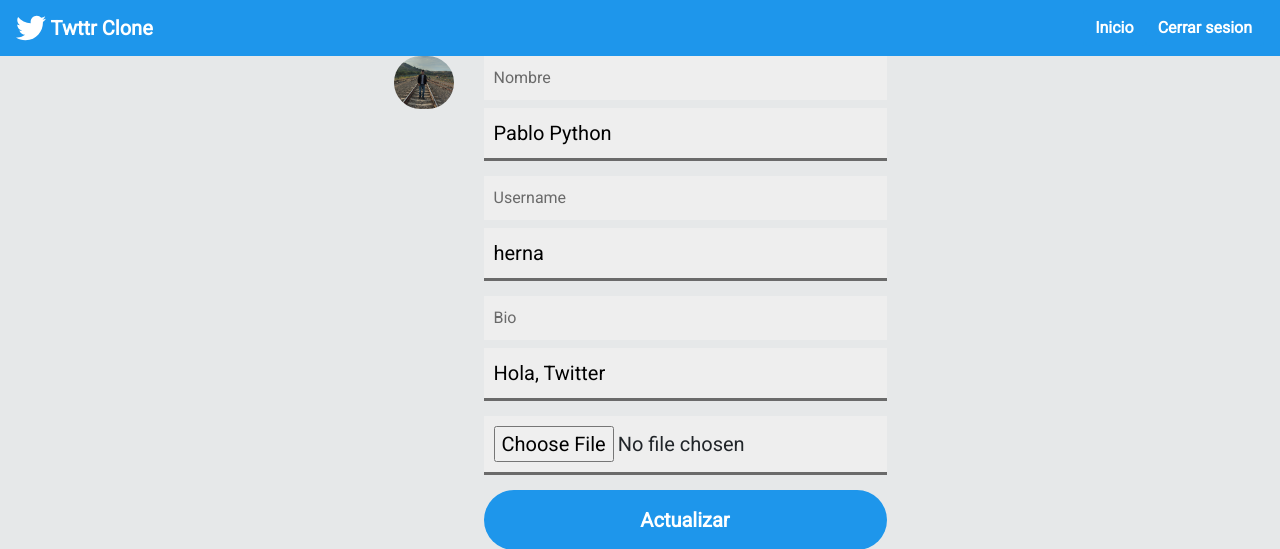
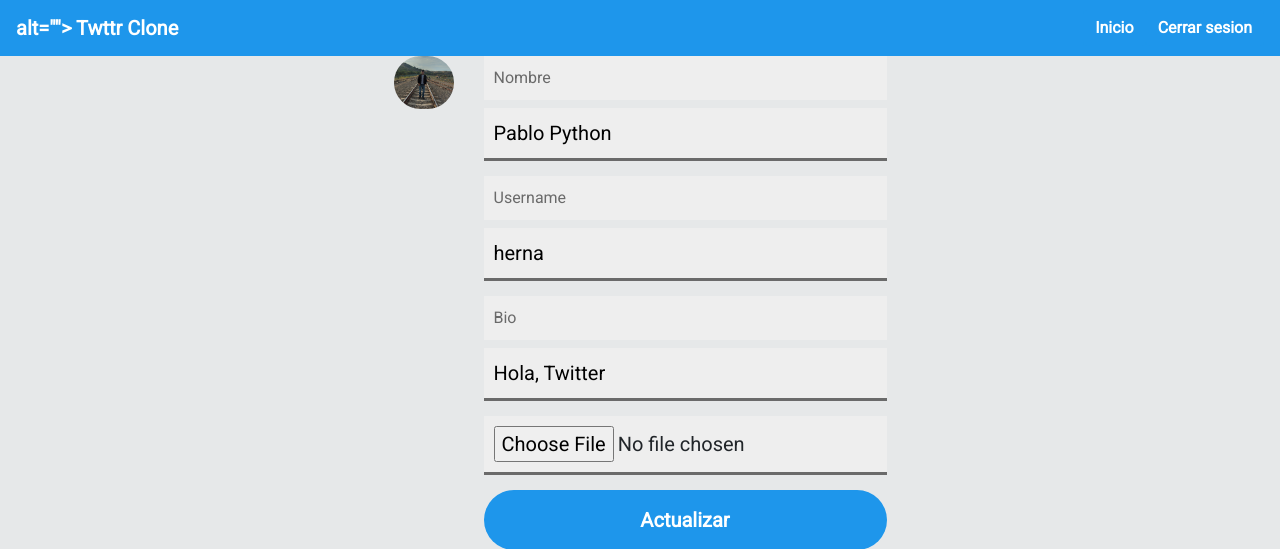
Before and after one commit to PABLO-HERNAN-JA/twiiter-ds, a Django app: page /editar/ in a window 1280 px wide. Shown: the top 549 px of the page. Run offline with Django 4.2, Linux system fonts and the light colour scheme; a user stored in the database is signed in; data comes from the database, SQL or seed files in the repository; some libraries are stand-ins or nearby versions.

Commit message:
quitar icono

```diff
--- a/twitter/templates/twitter/layout.html
+++ b/twitter/templates/twitter/layout.html
@@ -23,7 +23,7 @@
         <nav class="navbar navbar-expand-lg navbar-light">
             <a class="navbar-brand" style="color: white;" href="#">
                 <!-- Twitter logo -->
-                <img src="{% static 'img/twitter-brands.svg' %}" width="30" height="30" class="d-inline-block align-top"
+           <!--     <img src="{% static 'img/' %}" width="30" height="30" class="d-inline-block align-top"-->
                     alt="">
                 <!-- Twitter logo -->
                 Twttr Clone
```
